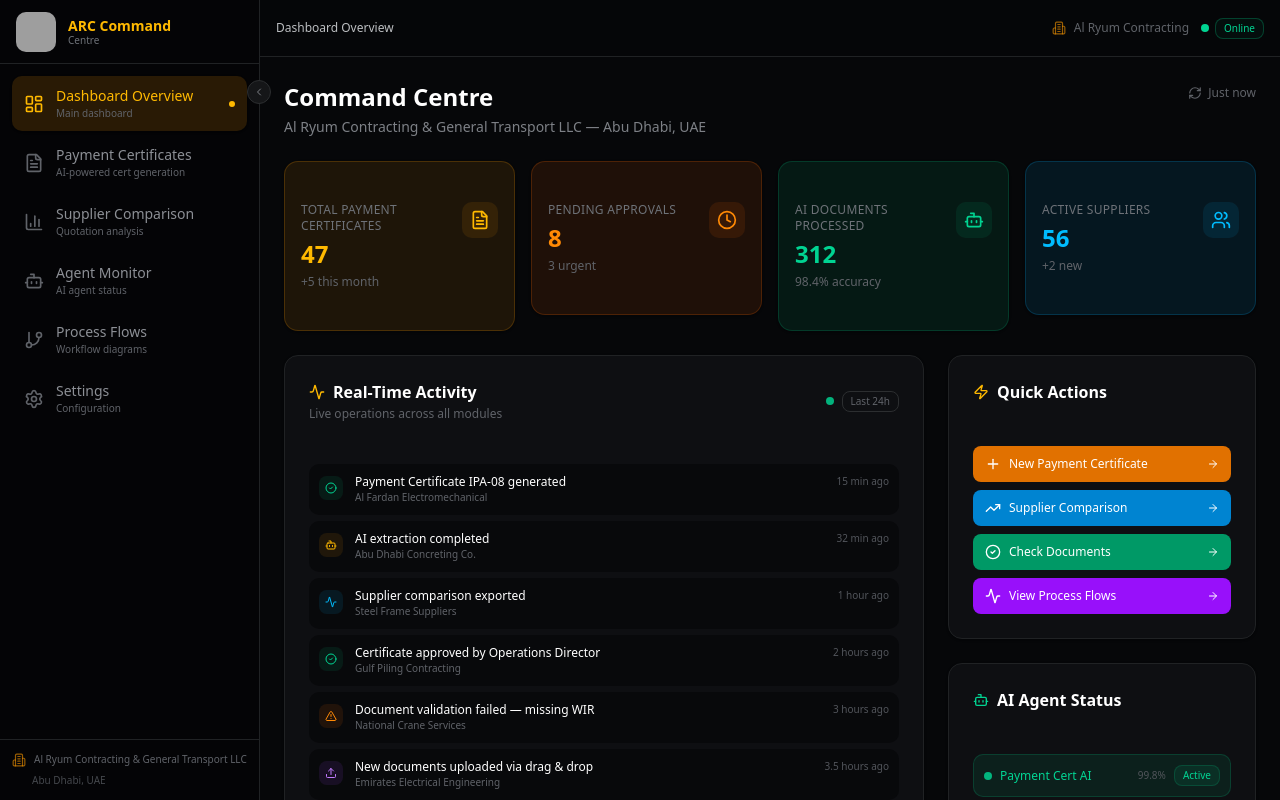
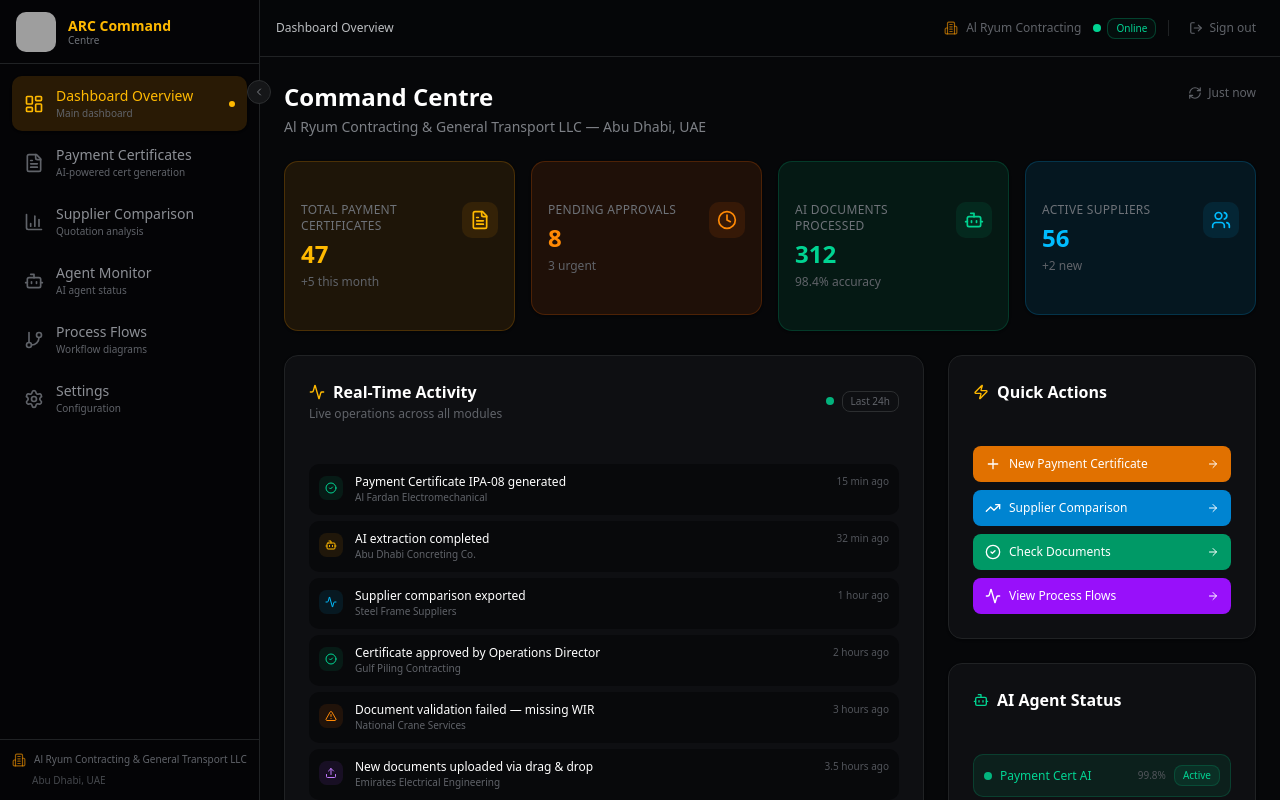
Before and after one commit to aelnaji/ARC_Dashboard, a Next.js app: page / in a window 1280 px wide. Shown: the top 800 px of the page. Built offline with nearby package versions, Linux system fonts and the light colour scheme; grey boxes are pictures that could not be loaded.

Commit message:
feat: add LogoutButton to header

```diff
--- a/src/app/page.tsx
+++ b/src/app/page.tsx
@@ -22,6 +22,7 @@ import SupplierComparisonSection from "@/components/sections/SupplierComparisonS
 import AgentMonitorSection from "@/components/sections/AgentMonitorSection";
 import ProcessFlowsSection from "@/components/sections/ProcessFlowsSection";
 import SettingsSection from "@/components/sections/SettingsSection";
+import LogoutButton from "@/components/LogoutButton";
 
 const navItems: { key: Section; icon: typeof LayoutDashboard; label: string; desc: string }[] = [
   { key: "dashboard", icon: LayoutDashboard, label: "Dashboard Overview", desc: "Main dashboard" },
@@ -193,6 +194,8 @@ export default function CommandCentre() {
                   Online
                 </Badge>
               </div>
+              <div className="h-4 w-px bg-[oklch(0.25_0.005_260)]" />
+              <LogoutButton />
             </div>
           </div>
         </header>
```
